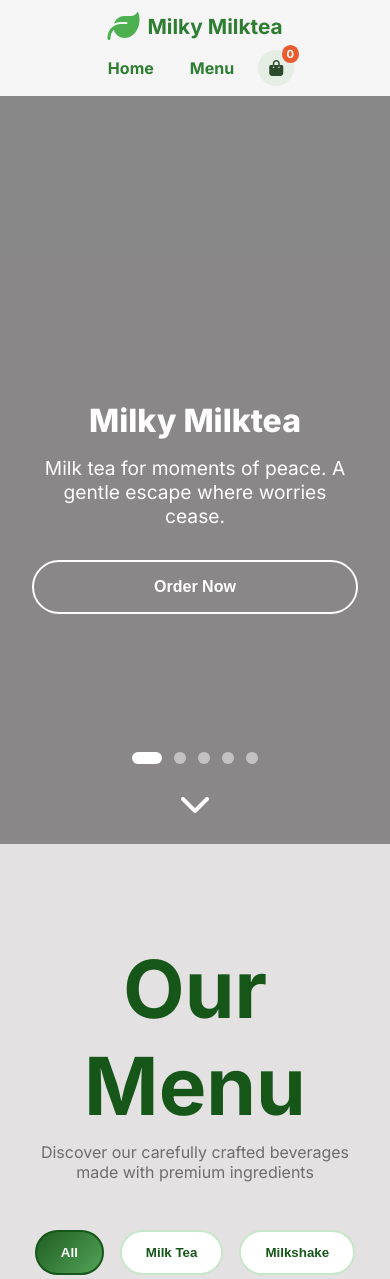
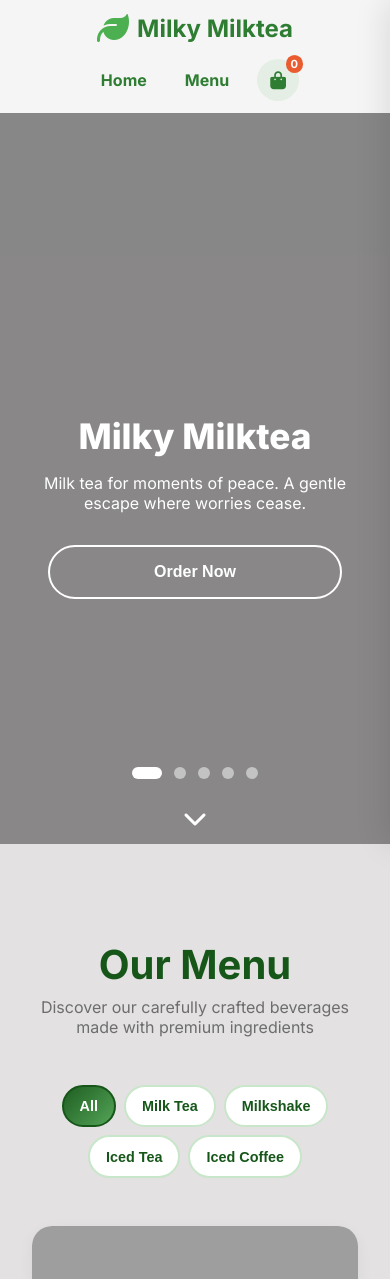
Before and after one commit to manovroloe/milky-milktea-supabase, a Flask app: page / in a window 390 px wide. Shown: the top 1279 px of the page. Run offline with Flask 3, Linux system fonts and the light colour scheme; data that the repository does not hold is empty; grey boxes are pictures that could not be loaded.

Commit message:
force css refresh

```diff
--- a/static/css/style.css
+++ b/static/css/style.css
@@ -810,27 +810,35 @@ body {
 
 @media (max-width: 768px) {
     .navbar {
-        padding: 10px 12px !important;
+        position: fixed !important;
+        top: 0 !important;
+        left: 0 !important;
+        right: 0 !important;
+        width: 100% !important;
+        padding: 12px 15px !important;
         background: whitesmoke !important;
-        width: 100% !important;
+        z-index: 1000 !important;
+        height: auto !important;
     }
 
     .nav-container {
         display: flex !important;
         flex-direction: column !important;
+        justify-content: center !important;
         align-items: center !important;
-        justify-content: center !important;
-        gap: 8px !important;
         width: 100% !important;
         max-width: 100% !important;
+        gap: 10px !important;
+        margin: 0 auto !important;
     }
 
     .logo {
         display: flex !important;
         justify-content: center !important;
         align-items: center !important;
+        width: 100% !important;
         gap: 8px !important;
-        width: 100% !important;
+        margin-bottom: 5px !important;
     }
 
     .logo i {
@@ -839,68 +847,135 @@ body {
 
     .logo span {
         display: inline-block !important;
-        font-size: 1.3rem !important;
+        font-size: 1.5rem !important;
+        font-weight: 700 !important;
         white-space: nowrap !important;
+        text-align: center !important;
     }
 
     .nav-links {
         display: flex !important;
-    flex-direction: row !important;   /* FIXED */
+        flex-direction: row !important;
         justify-content: center !important;
         align-items: center !important;
-    gap: 12px !important;             /* smaller spacing */
+        flex-wrap: wrap !important;
         width: 100% !important;
-    flex-wrap: wrap !important;
+        gap: 18px !important;
     }
-    .nav-links a,
-    .cart-btn {
-    padding: 8px 12px;
-    font-size: 14px;
-    }
+
     .nav-links a {
         display: inline-block !important;
-        font-size: 1rem !important;
+        text-decoration: none !important;
+        color: #2e7d32 !important;
+        font-size: 16px !important;
         font-weight: 700 !important;
-        color: #2e7d32 !important;
-        text-decoration: none !important;
+        padding: 8px 10px !important;
+        white-space: nowrap !important;
     }
 
     .cart-icon-nav {
         display: flex !important;
-        width: 36px !important;
-        height: 36px !important;
-        padding: 0 !important;
+        justify-content: center !important;
         align-items: center !important;
-        justify-content: center !important;
-        font-size: 1rem !important;
+        min-width: 42px !important;
+        min-height: 42px !important;
+        padding: 8px !important;
+        border-radius: 50% !important;
+        background: rgba(76, 175, 80, 0.1) !important;
+        font-size: 18px !important;
+        color: #2e7d32 !important;
+        position: relative !important;
     }
 
     .cart-count-nav {
+        position: absolute !important;
+        top: -4px !important;
+        right: -4px !important;
         font-size: 0.7rem !important;
         padding: 2px 5px !important;
+        border-radius: 50% !important;
+        background: #ea5b2f !important;
+        color: white !important;
     }
 
     .hero {
         padding-top: 170px !important;
+        height: auto !important;
+        min-height: 100vh !important;
     }
 
     .hero h1 {
-        font-size: 2rem !important;
+        font-size: 2.2rem !important;
+        line-height: 1.2 !important;
+    }
+
+    .hero p {
+        font-size: 1rem !important;
+        padding: 0 10px !important;
     }
 
     .hero-buttons {
+        display: flex !important;
         flex-direction: column !important;
+        gap: 12px !important;
+        width: 100% !important;
+        align-items: center !important;
+    }
+
+    .btn-primary,
+    .btn-outline {
+        width: 90% !important;
+        max-width: 300px !important;
+        text-align: center !important;
     }
 
     .products-grid {
+        display: grid !important;
         grid-template-columns: 1fr !important;
+        gap: 1.5rem !important;
+    }
+
+    .product-image {
+        height: 280px !important;
+    }
+
+    .section-header h2 {
+        font-size: 2.5rem !important;
+    }
+
+    .category-tabs {
+        gap: 0.5rem !important;
+    }
+
+    .category-tab {
+        padding: 0.7rem 1rem !important;
+        font-size: 0.9rem !important;
     }
 
     .cart-sidebar {
         width: 100% !important;
+        right: -100% !important;
+    }
+
+    .cart-sidebar.active {
+        right: 0 !important;
     }
 
     .carousel-arrow {
         display: none !important;
     }
+
+    .carousel-dots {
+        bottom: 65px !important;
     }
+
+    .scroll-indicator {
+        bottom: 20px !important;
+        font-size: 1.5rem !important;
+    }
+
+    .footer {
+        padding: 1.5rem 1rem !important;
+        font-size: 0.9rem !important;
+    }
+}
--- a/templates/index.html
+++ b/templates/index.html
@@ -6,7 +6,7 @@
     <title>Milky Milktea - Premium Bubble Tea</title>
     <link href="https://fonts.googleapis.com/css2?family=Inter:wght@300;400;500;600;700;800&display=swap" rel="stylesheet">
     <link rel="stylesheet" href="https://cdnjs.cloudflare.com/ajax/libs/font-awesome/6.4.0/css/all.min.css">
-    <link rel="stylesheet" href="/static/css/style.css?v=40">
+    <link rel="stylesheet" href="/static/css/style.css?v=50">
 </head>
 <body>
     <nav class="navbar" id="navbar">
@@ -136,6 +136,6 @@
         </div>
     </div>
 
-    <script src="/static/js/script.js?v=40"></script>
+    <script src="/static/js/script.js?v=50"></script>
 </body>
 </html>
```
Lines whose indentation alone changed are shown as unchanged.
